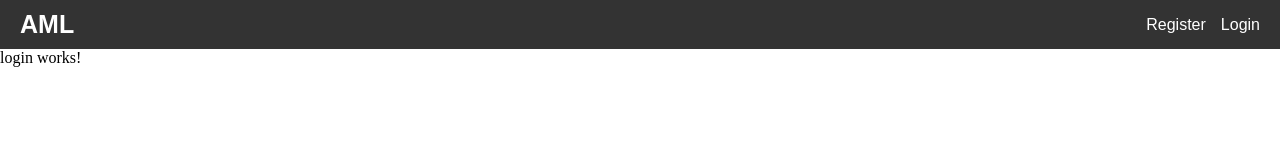
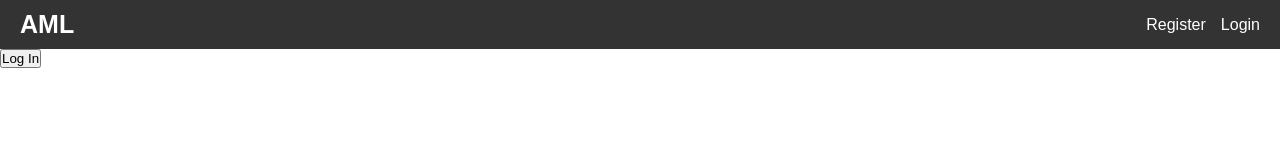
Before and after one commit to DugganDuggan/SAAD-AML, an Angular app: page /login in a window 1280 px wide. Shown: the top 160 px of the page. Built offline with nearby package versions, Linux system fonts and the light colour scheme.

Commit message:
Login Page

```diff
--- a/src/app/components/header/header.component.html
+++ b/src/app/components/header/header.component.html
@@ -5,11 +5,11 @@
         </div>
         <ul>
             <li *ngIf="!loggedIn" routerLink="/register">Register</li>
-            <li *ngIf="!loggedIn" routerLink="/login" (click)="toggleLogIn()">Login</li>
+            <li *ngIf="!loggedIn" routerLink="/login">Login</li>
 
             <!-- Show these items if the user IS logged in -->
             <li *ngIf="loggedIn" routerLink="/profile">Account</li>
-            <li *ngIf="loggedIn" routerLink="/" (click)="toggleLogIn()">Logout</li>
+            <li *ngIf="loggedIn" routerLink="/" (click)="updateLogIn()">Logout</li>
         </ul>
     </nav>
 </header>
--- a/src/app/components/header/header.component.ts
+++ b/src/app/components/header/header.component.ts
@@ -9,7 +9,6 @@ import { NgIf } from '@angular/common';
   imports: [RouterLink, NgIf],
   templateUrl: './header.component.html',
   styleUrl: './header.component.css',
-  providers:[LoginService]
 })
 export class HeaderComponent {
   title = signal('AML')
@@ -18,8 +17,8 @@ export class HeaderComponent {
   get loggedIn() {
     return this.logInService.isLoggedIn;
   }
-  toggleLogIn() {
-    this.logInService.updateLogIn();
+  updateLogIn() {
+    this.logInService.loggedInFalse();
   }
 
 }
--- a/src/app/login/login.component.html
+++ b/src/app/login/login.component.html
@@ -1 +1 @@
-<p>login works!</p>
+<button (click)="updateLogIn()">Log In</button>
--- a/src/app/login/login.component.ts
+++ b/src/app/login/login.component.ts
@@ -1,12 +1,18 @@
-import { Component } from '@angular/core';
+import { Component, inject } from '@angular/core';
+import { LoginService } from '../services/login.service';
 
 @Component({
   selector: 'app-login',
   standalone: true,
   imports: [],
   templateUrl: './login.component.html',
-  styleUrl: './login.component.css'
+  styleUrl: './login.component.css',
+
 })
 export class LoginComponent {
 
+  logInService = inject(LoginService);
+  updateLogIn() {
+    this.logInService.loggedInTrue();
+  }
 }
--- a/src/app/services/login.service.ts
+++ b/src/app/services/login.service.ts
@@ -10,8 +10,11 @@ export class LoginService {
     return this.loggedIn();
   }
 
-  updateLogIn() {
-    this.loggedIn.update((loggedIn) => !loggedIn);
+  loggedInTrue(){
+    this.loggedIn = signal(true);
+  }
+  loggedInFalse(){
+    this.loggedIn = signal(false);
   }
 
   constructor() { }
```
